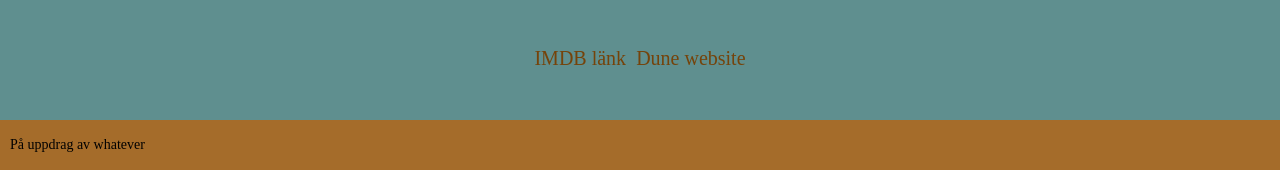
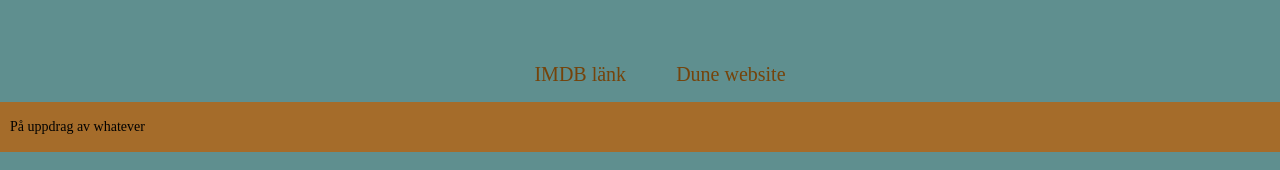
Before and after one commit to mpdomon/lexicon-uppgift6-7, a plain HTML site: page index.html in a window 1280 px wide. Shown: the part 1612-1782 px from the top of the page. Drawn offline with Linux system fonts and the light colour scheme.

Commit message:
added a list for links.. per description :)

```diff
--- a/index.html
+++ b/index.html
@@ -44,9 +44,13 @@
 
 
 
-    <div id="links" class="links c-div">
-        <a href="https://www.imdb.com/title/tt1160419/">IMDB länk</a>
-        <a href="https://www.dunemovie.com.au/">Dune website</a>
+    <div id="links" class="links">
+        <li class="c-div">
+            <ul><a href="https://www.imdb.com/title/tt1160419/">IMDB länk</a></ul>
+            <ul><a href="https://www.dunemovie.com.au/">Dune website</a></ul>
+        </li>
+
+
     </div>
 </div>
 
```
